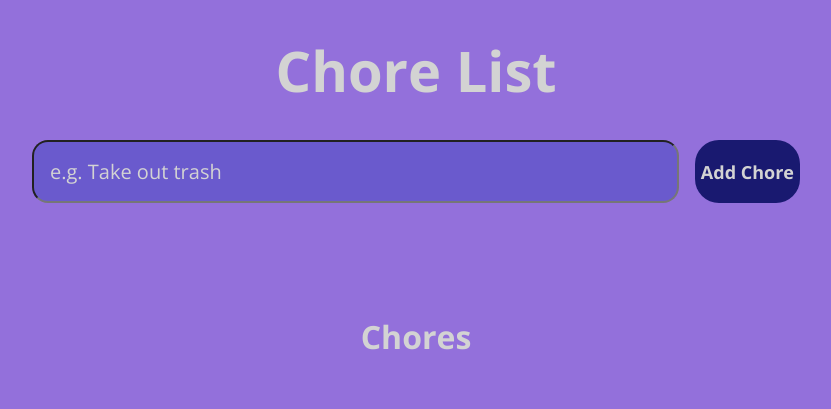
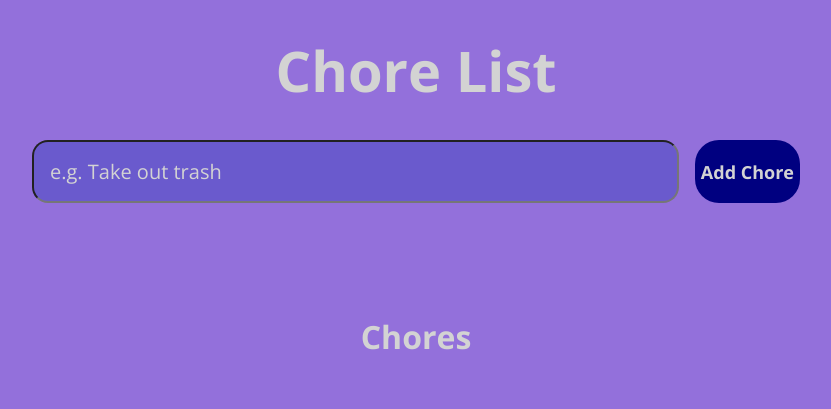
Before and after one commit to authura/chore-list, a plain HTML site: page index.html in a window 1280 px wide. Shown: the whole page, without its empty margins (224-1055 px from the left). Drawn offline with nearby package versions, Linux system fonts and the light colour scheme.

Commit message:
initial commit

```diff
--- a/style.css
+++ b/style.css
@@ -2,10 +2,9 @@
     --primary: #9370db;
     --dark: #6a5acd;
     --darker: #483d8b;
-
-    --button: #191970;
+    --button: #000080;
     --light: #d3d3d3;
-    --button-hover: #483d8b;
+    --button-hover: #191970;
     --white: #fffafa;
     --red: #800000;
     --edit: #b0e0e6;
```
